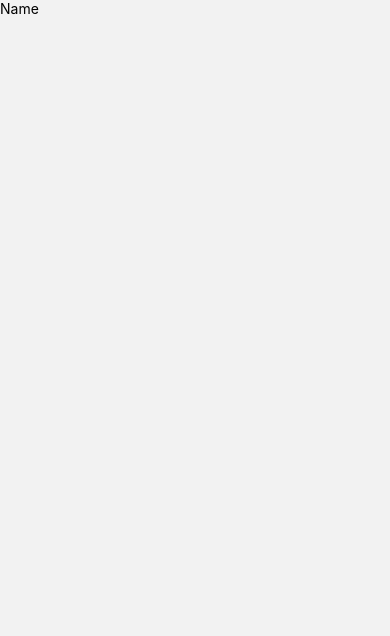
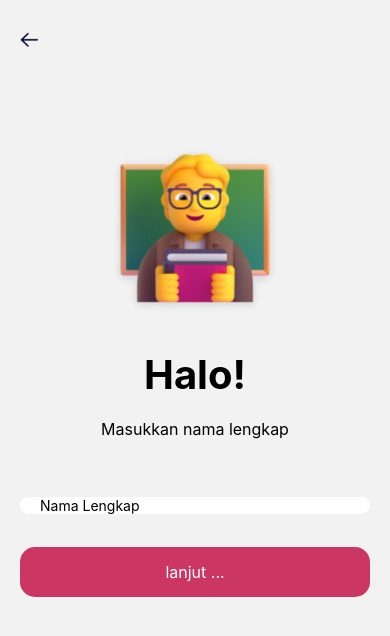
Before and after one commit to galihkarya/Persona, a React Native app: screen /RegistName in a window 390 px wide. Shown: the top 636 px of the page. Built offline with nearby package versions, Linux system fonts and the light colour scheme.

Commit message:
registNamePage

```diff
--- a/src/loginPage.tsx
+++ b/src/loginPage.tsx
@@ -13,7 +13,12 @@ const LoginPage = ({navigation}) => {
   return (
     <ScrollView>
       <View>
-        <TouchableOpacity style={Styles.backButton} hitSlop={{top: 5, bottom: 5, right: 5, left: 5}} onPress={() => {navigation.goBack()}}>
+        <TouchableOpacity
+          style={Styles.backButton}
+          hitSlop={{top: 5, bottom: 5, right: 5, left: 5}}
+          onPress={() => {
+            navigation.goBack();
+          }}>
           <Image
             style={Styles.backIcon}
             source={require('../assets/icons/icon_arrowLeft.png')}
@@ -25,7 +30,7 @@ const LoginPage = ({navigation}) => {
           <Text style={{fontWeight: '900', fontSize: 42, color: '#cc3663'}}>
             Selamat datang kembali,
           </Text>
-          <Text style={{marginVertical: 30, }}>
+          <Text style={{marginVertical: 30}}>
             Masukkan username dan password
           </Text>
         </View>
@@ -40,8 +45,10 @@ const LoginPage = ({navigation}) => {
           <Text style={Styles.textButton}>Masuk</Text>
         </TouchableOpacity>
         <View style={{flexDirection: 'row', alignSelf: 'center'}}>
-          <Text>Belum punya akun?       </Text>
-          <TouchableOpacity hitSlop={{top: 5, bottom: 5, right: 5, left: 5}}><Text style={{color: '#CC3663'}}>Daftar</Text></TouchableOpacity>
+          <Text>Belum punya akun? </Text>
+          <TouchableOpacity hitSlop={{top: 5, bottom: 5, right: 5, left: 5}} onPress={() => {navigation.navigate('RegistName')}}>
+            <Text style={{color: '#CC3663'}}>Daftar</Text>
+          </TouchableOpacity>
         </View>
       </View>
     </ScrollView>
@@ -56,13 +63,14 @@ const Styles = StyleSheet.create({
   input: {
     backgroundColor: '#fefefe',
     borderRadius: 10,
-    elevation: 5,
+    elevation: 8,
+    shadowColor: '#00000050',
     paddingHorizontal: 20,
     marginVertical: 8,
   },
   button: {
     backgroundColor: '#CC3663',
-    marginVertical: 40,
+    marginVertical: 25,
     verticalAlign: 'bottom',
     borderRadius: 15,
   },
@@ -70,7 +78,7 @@ const Styles = StyleSheet.create({
     textAlign: 'center',
     color: '#FFFFFF',
     paddingVertical: 15,
-    fontSize: 14,
+    fontSize: 16,
   },
   backButton: {
     alignSelf: 'flex-start',
--- a/src/regist1Name.tsx
+++ b/src/regist1Name.tsx
@@ -1,15 +1,93 @@
-import React from "react";
+import React from 'react';
 import {
-    View,
-    Text,
-  } from 'react-native';
+  View,
+  Text,
+  TouchableOpacity,
+  Image,
+  StyleSheet,
+  TextInput,
+  ScrollView,
+} from 'react-native';
 
-const RegistName = () => {
-    return(
-        <View>
-            <Text>Name</Text>
-        </View>
-    );
+const RegistName = ({navigation}) => {
+  return (
+    <ScrollView>
+      <TouchableOpacity
+        style={Styles.backButton}
+        hitSlop={{top: 5, bottom: 5, right: 5, left: 5}}
+        onPress={() => {
+          navigation.goBack();
+        }}>
+        <Image
+          style={Styles.backIcon}
+          source={require('../assets/icons/icon_arrowLeft.png')}
+        />
+      </TouchableOpacity>
+      <View style={{marginTop: 50, marginBottom: 30, alignItems: 'center'}}>
+        <Image
+          style={Styles.imageCenter}
+          source={require('../assets/icons/teacher.png')}
+        />
+        <Text style={Styles.head1}>Halo!</Text>
+        <Text style={Styles.head2}>Masukkan nama lengkap</Text>
+      </View>
+      <View style={{margin: 20}}>
+        <TextInput style={Styles.input} placeholder="Nama Lengkap" />
+        <TouchableOpacity
+          style={Styles.button}
+          onPress={() => {
+            navigation.navigate('RegistRole');
+          }}>
+          <Text style={Styles.textButton}>lanjut ...</Text>
+        </TouchableOpacity>
+      </View>
+    </ScrollView>
+  );
 };
 
+const Styles = StyleSheet.create({
+  backIcon: {
+    width: 20,
+    height: 20,
+  },
+  backButton: {
+    alignSelf: 'flex-start',
+    marginVertical: 30,
+    marginHorizontal: 20,
+  },
+  imageCenter: {
+    width: 200,
+    height: 200,
+  },
+  head1: {
+    fontWeight: '700',
+    fontSize: 40,
+    color: 'black',
+    marginVertical: 20,
+  },
+  head2: {
+    fontSize: 16,
+  },
+  input: {
+    backgroundColor: '#fefefe',
+    borderRadius: 10,
+    elevation: 8,
+    shadowColor: '#00000050',
+    paddingHorizontal: 20,
+    marginVertical: 8,
+  },
+  button: {
+    backgroundColor: '#CC3663',
+    marginVertical: 25,
+    verticalAlign: 'bottom',
+    borderRadius: 15,
+  },
+  textButton: {
+    textAlign: 'center',
+    color: '#FFFFFF',
+    paddingVertical: 15,
+    fontSize: 16,
+  },
+});
+
 export default RegistName;
--- a/src/regist2Role.tsx
+++ b/src/regist2Role.tsx
@@ -1,15 +1,93 @@
-import React from "react";
+import React from 'react';
 import {
-    View,
-    Text,
-  } from 'react-native';
+  View,
+  Text,
+  TouchableOpacity,
+  Image,
+  StyleSheet,
+  TextInput,
+  ScrollView,
+} from 'react-native';
 
-const RegistRole = () => {
-    return(
-        <View>
-            <Text>Role</Text>
-        </View>
-    );
+const RegistName = ({navigation}) => {
+  return (
+    <ScrollView>
+      <TouchableOpacity
+        style={Styles.backButton}
+        hitSlop={{top: 5, bottom: 5, right: 5, left: 5}}
+        onPress={() => {
+          navigation.goBack();
+        }}>
+        <Image
+          style={Styles.backIcon}
+          source={require('../assets/icons/icon_arrowLeft.png')}
+        />
+      </TouchableOpacity>
+      <View style={{marginTop: 50, marginBottom: 30, alignItems: 'center'}}>
+        <Image
+          style={Styles.imageCenter}
+          source={require('../assets/icons/teacher.png')}
+        />
+        <Text style={Styles.head1}>Role</Text>
+        <Text style={Styles.head2}>Tentukan role anda di bawah ini</Text>
+      </View>
+      <View style={{margin: 20}}>
+        <TextInput style={Styles.input} placeholder="Nama Lengkap" />
+        <TouchableOpacity
+          style={Styles.button}
+          onPress={() => {
+            navigation.navigate('RegistRole');
+          }}>
+          <Text style={Styles.textButton}>lanjut ...</Text>
+        </TouchableOpacity>
+      </View>
+    </ScrollView>
+  );
 };
 
-export default RegistRole;
+const Styles = StyleSheet.create({
+  backIcon: {
+    width: 20,
+    height: 20,
+  },
+  backButton: {
+    alignSelf: 'flex-start',
+    marginVertical: 30,
+    marginHorizontal: 20,
+  },
+  imageCenter: {
+    width: 200,
+    height: 200,
+  },
+  head1: {
+    fontWeight: '700',
+    fontSize: 40,
+    color: 'black',
+    marginVertical: 20,
+  },
+  head2: {
+    fontSize: 16,
+  },
+  input: {
+    backgroundColor: '#fefefe',
+    borderRadius: 10,
+    elevation: 8,
+    shadowColor: '#00000050',
+    paddingHorizontal: 20,
+    marginVertical: 8,
+  },
+  button: {
+    backgroundColor: '#CC3663',
+    marginVertical: 25,
+    verticalAlign: 'bottom',
+    borderRadius: 15,
+  },
+  textButton: {
+    textAlign: 'center',
+    color: '#FFFFFF',
+    paddingVertical: 15,
+    fontSize: 16,
+  },
+});
+
+export default RegistName;
```
Also changed, not shown: assets/icons/teacher.png (added), assets/icons/thinking_face.png (added).
